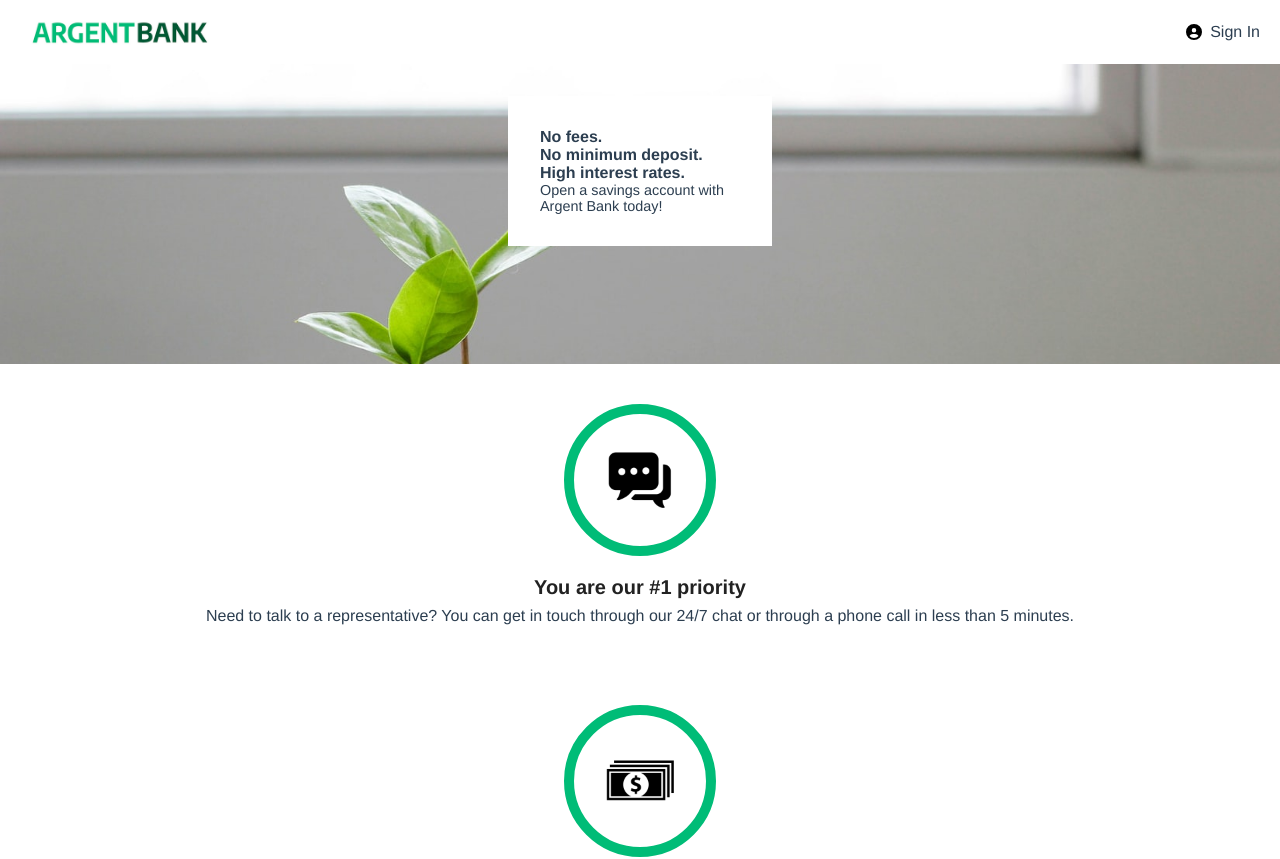
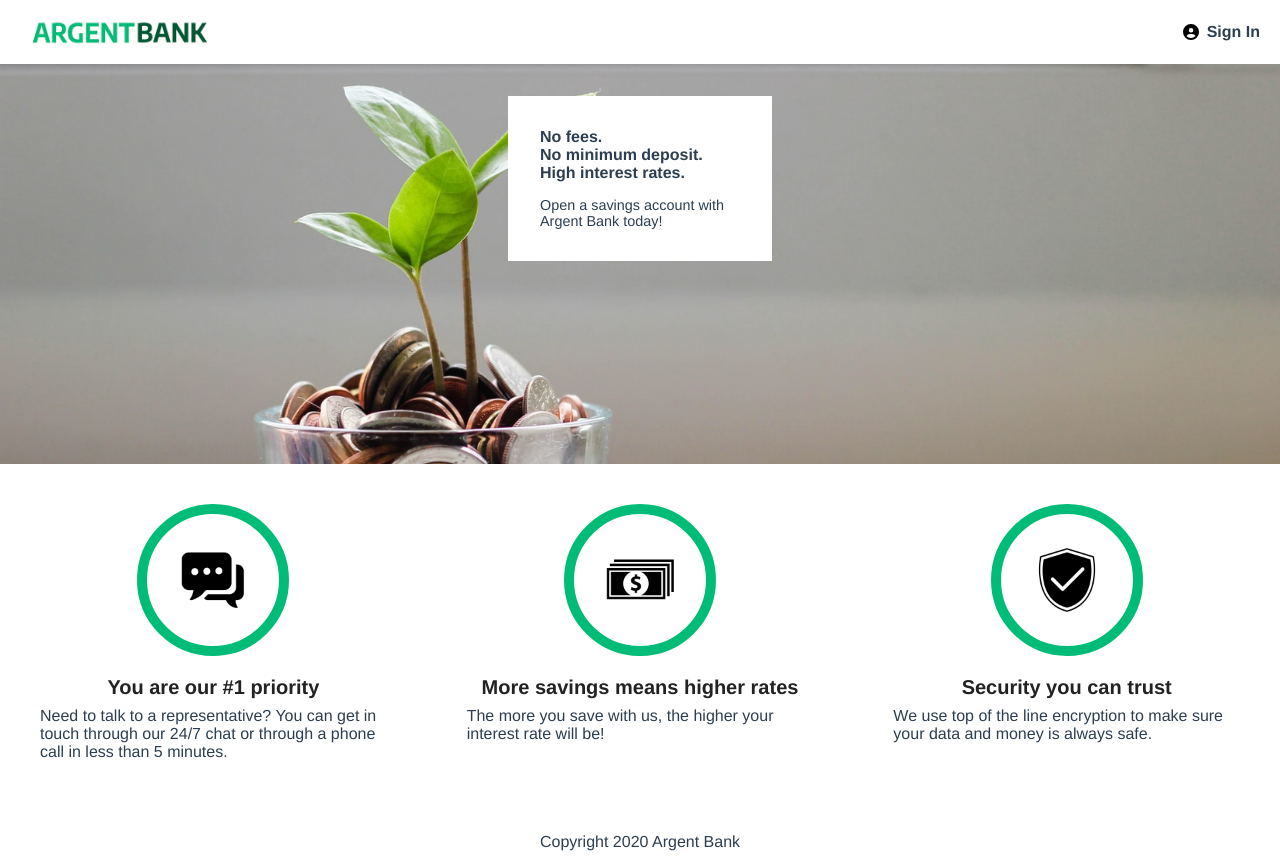
Before and after one commit to Lo0p6TheTardigrade/argent-bank-website, a React (Create React App) app in the folder frontend/: page / in a window 1280 px wide. Shown: the top 859 px of the page. Built offline with nearby package versions, Linux system fonts and the light colour scheme.

Commit message:
last fix

```diff
--- a/frontend/src/scss/components/Banner.scss
+++ b/frontend/src/scss/components/Banner.scss
@@ -7,6 +7,11 @@
     background-position: 0 -50px;
     height: 300px;
     position: relative;
+    @media screen and (min-width: 920px) {
+      height: 400px;
+      background-position: 0% 33%;
+    }
+
     .card-banner-text {
       margin: 0 auto;
       padding: 2rem;
@@ -21,6 +26,7 @@
         font-size: 1rem;
       }
       .text {
+        margin-top: 15px;
         margin-bottom: 0;
         font-size: 0.9rem;
       }
--- a/frontend/src/scss/components/Navigation.scss
+++ b/frontend/src/scss/components/Navigation.scss
@@ -6,6 +6,12 @@
       .nav-list {
         @include flex(row, nowrap, initial, center, 0.5rem);
         list-style: none;
+        p {
+          font-weight: bold;
+          &:hover {
+            text-decoration: underline;
+          }
+        }
         .icon {
           width: 16px;
           height: 16px;
--- a/frontend/src/scss/components/Section.scss
+++ b/frontend/src/scss/components/Section.scss
@@ -3,9 +3,15 @@
   .section,
   .features {
     @include flex(column, nowrap, initial, initial, initial);
+    @media screen and (min-width: 920px) {
+      @include flex(row, nowrap, initial, initial, initial);
+    }
     .feature-item {
       @include flex(column, nowrap, initial, center, initial);
       padding: 2.5rem;
+      @media screen and (min-width: 920px) {
+        width: 30%;
+      }
       .feature-icon {
         width: 100px;
         border: 10px solid #00bc77;
```
